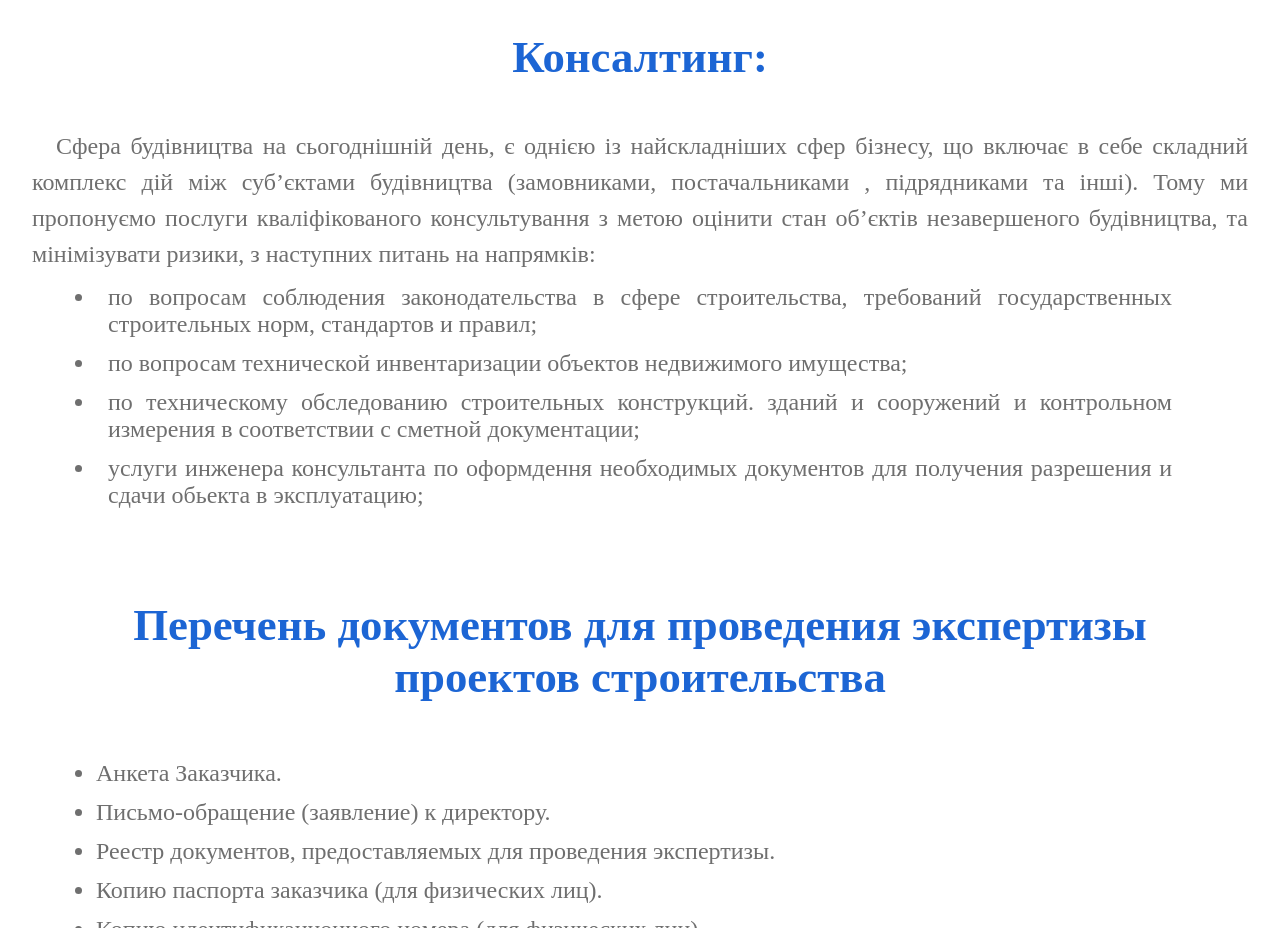
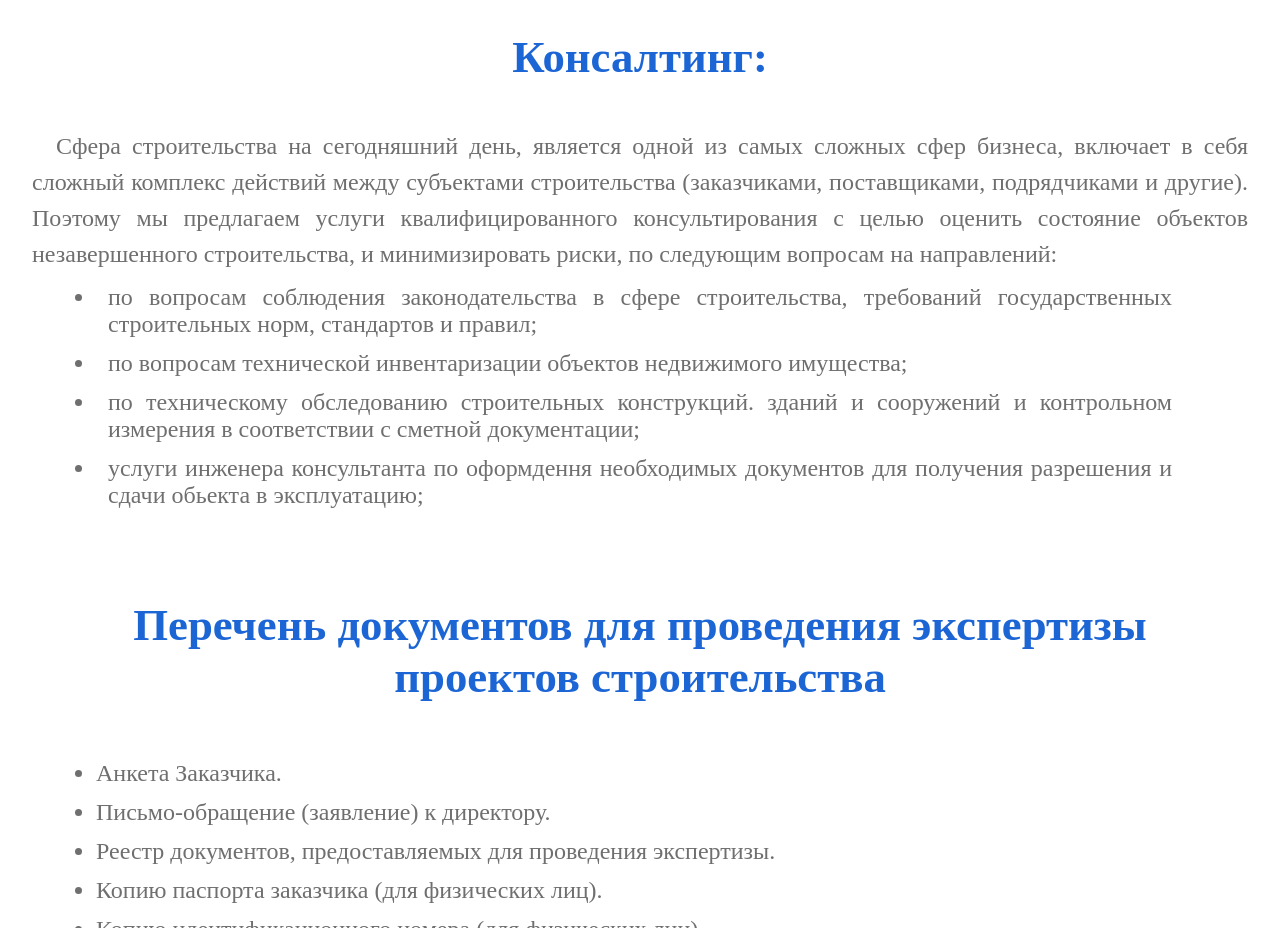
Before and after one commit to NovoseletskiyVadim/ExpertProektBud2020_gulp4, a website: page app/ru/index.html in a window 1280 px wide. Shown: the part 2640-3568 px from the top of the page. Drawn offline with nearby package versions, Linux system fonts and the light colour scheme; files that its build step writes are made by us from their sources.

Commit message:
Fix syntax error

```diff
--- a/app/ru/index.html
+++ b/app/ru/index.html
@@ -229,12 +229,11 @@
         <div class="row consulting">
             <div class="cols col-12">
                 <p>
-                    Сфера будівництва на сьогоднішній день, є однією із найскладніших
-                    сфер бізнесу, що включає в себе складний комплекс дій між суб’єктами
-                    будівництва (замовниками, постачальниками , підрядниками та інші).
-                    Тому ми пропонуємо послуги кваліфікованого консультування з метою
-                    оцінити стан об’єктів незавершеного будівництва, та мінімізувати
-                    ризики, з наступних питань на напрямків:
+                    Сфера строительства на сегодняшний день, является одной из самых сложных сфер
+                    бизнеса, включает в себя сложный комплекс действий между субъектами строительства
+                    (заказчиками, поставщиками, подрядчиками и другие). Поэтому мы предлагаем услуги
+                    квалифицированного консультирования с целью оценить состояние объектов незавершенного
+                    строительства, и минимизировать риски, по следующим вопросам на направлений:
                 </p>
                 <ul>
                     <li>по вопросам соблюдения законодательства в сфере строительства, требований государственных строительных норм, стандартов и правил;</li>
```
